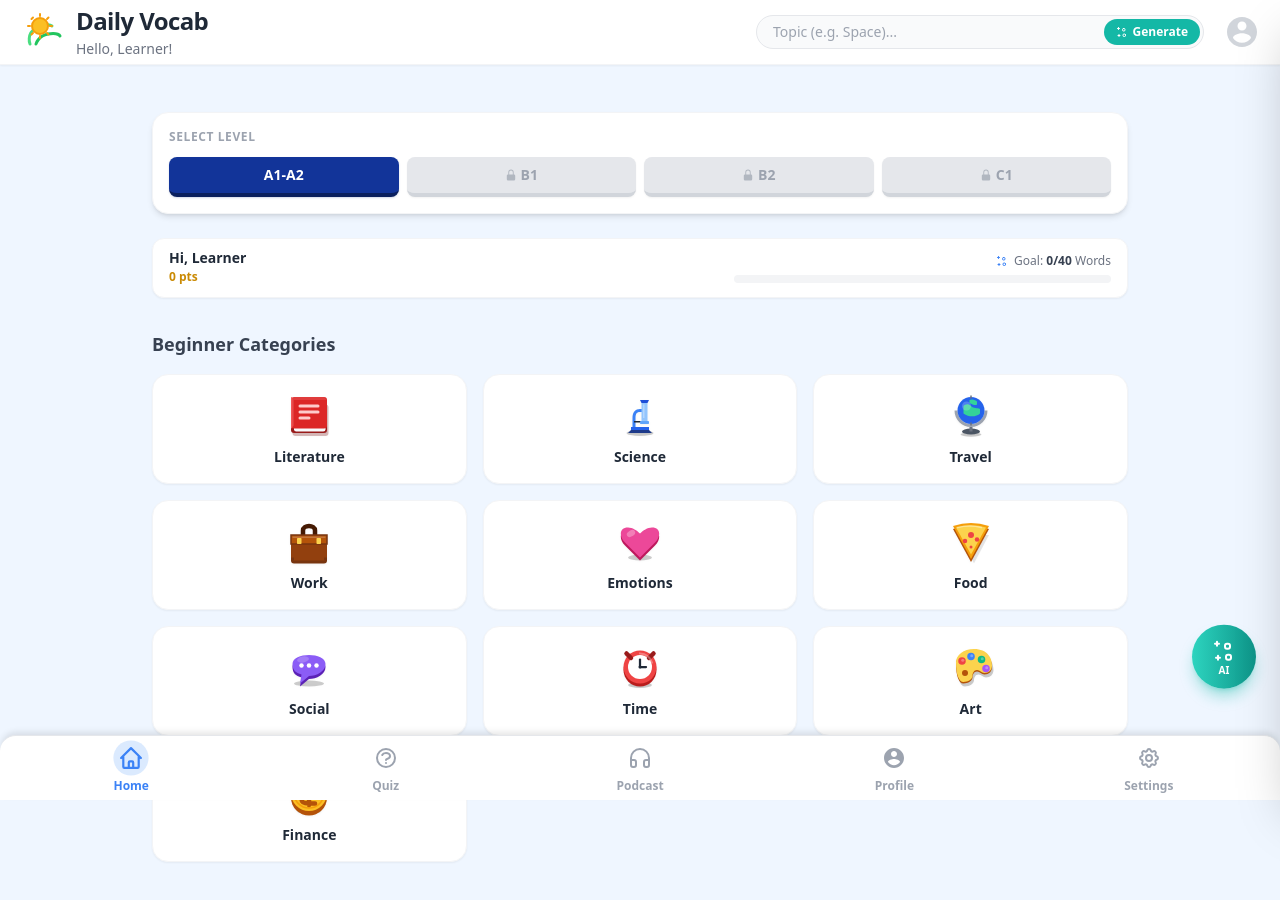
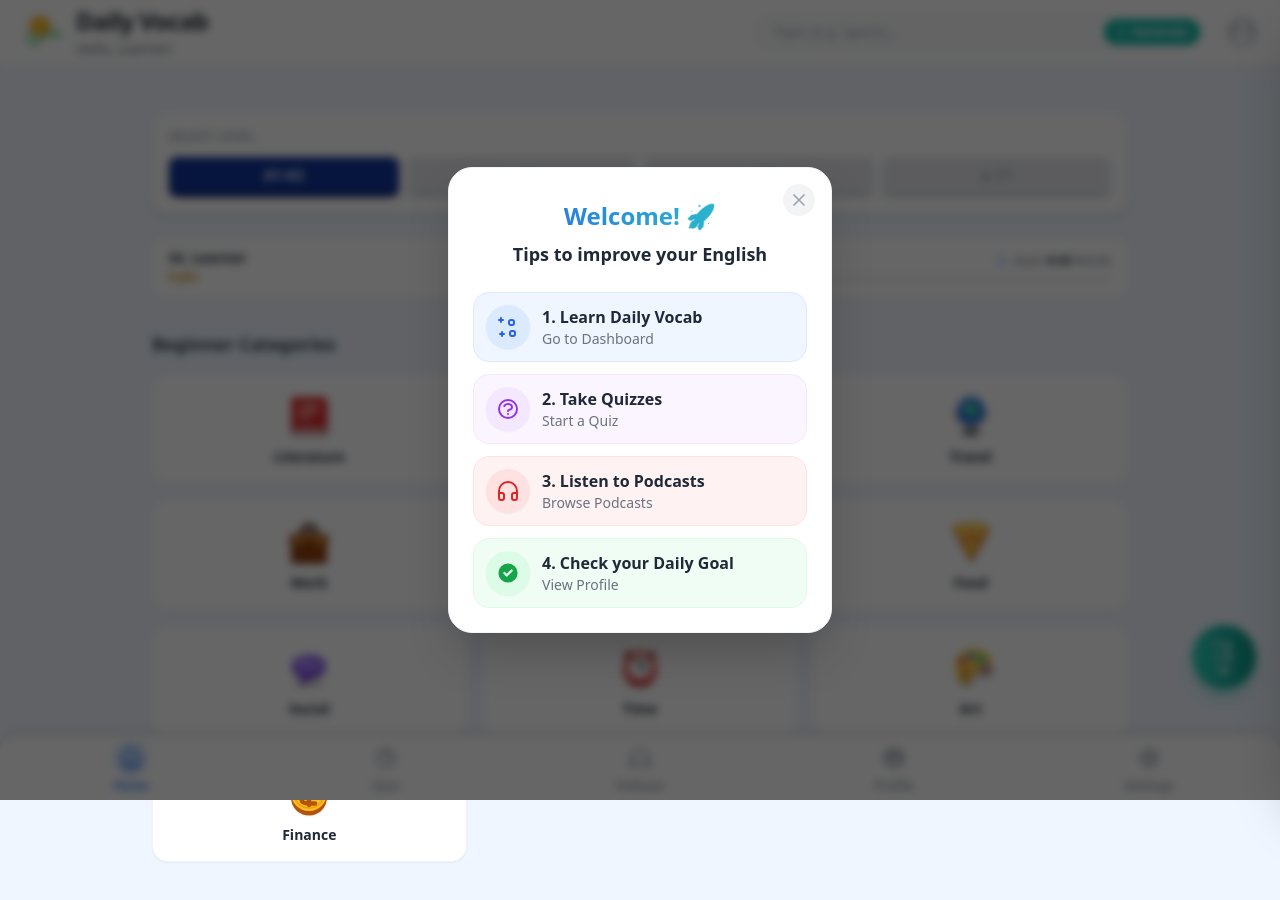
Before and after one commit to ejason5231-commits/Daily-Vocab, a React (Vite) app: page / in a window 1280 px wide. Shown: the top 900 px of the page. Built offline with nearby package versions, Linux system fonts and the light colour scheme; no server answers.

Commit message:
feat: Add welcome tips modal
Introduces a new modal component that displays welcome tips to new users. This modal offers suggestions for navigating the app and improving vocabulary learning. It is displayed on initial app load and can be dismissed by the user.

```diff
--- a/App.tsx
+++ b/App.tsx
@@ -13,6 +13,7 @@ import BadgeNotification from './components/BadgeNotification';
 import LevelUpNotification from './components/LevelUpNotification';
 import BottomNavigation from './components/BottomNavigation';
 import LoginModal from './components/LoginModal';
+import TipsModal from './components/TipsModal';
 import { Category, VocabularyWord, DailyGoal, DailyProgress, Badge } from './types';
 import { CATEGORIES, VOCABULARY_DATA } from './constants';
 import { getVocabularyForCategory } from './services/geminiService';
@@ -36,6 +37,7 @@ const App: React.FC = () => {
   const [isSidebarOpen, setIsSidebarOpen] = useState(false);
   const [isQuizActive, setIsQuizActive] = useState(false);
   const [isLoginModalOpen, setIsLoginModalOpen] = useState(false);
+  const [showTipsModal, setShowTipsModal] = useState(true);
 
   // Settings & User State
   const [theme, setTheme] = useState<'light' | 'dark'>(() => {
@@ -502,6 +504,12 @@ const App: React.FC = () => {
         onLogin={handleLogin}
       />
 
+      <TipsModal
+        isOpen={showTipsModal}
+        onClose={() => setShowTipsModal(false)}
+        onNavigate={handleTabChange}
+      />
+
       <Sidebar
         isOpen={isSidebarOpen}
         onClose={() => setIsSidebarOpen(false)}
--- /dev/null
+++ b/components/TipsModal.tsx
@@ -0,0 +1,103 @@
+
+import React from 'react';
+import { SparklesIcon, QuizIcon, HeadphonesIcon, CloseIcon, CheckCircleIconSolid } from './icons';
+
+interface TipsModalProps {
+  isOpen: boolean;
+  onClose: () => void;
+  onNavigate: (tab: 'home' | 'quiz' | 'podcast' | 'profile') => void;
+}
+
+const TipsModal: React.FC<TipsModalProps> = ({ isOpen, onClose, onNavigate }) => {
+  if (!isOpen) return null;
+
+  const handleAction = (tab: 'home' | 'quiz' | 'podcast' | 'profile') => {
+    onNavigate(tab);
+    onClose();
+  };
+
+  return (
+    <div className="fixed inset-0 z-[150] flex items-center justify-center p-4">
+      {/* Backdrop */}
+      <div
+        className="absolute inset-0 bg-black/60 backdrop-blur-sm transition-opacity animate-fade-in"
+        onClick={onClose}
+      ></div>
+
+      {/* Modal Content */}
+      <div className="relative bg-white dark:bg-gray-800 rounded-3xl shadow-2xl w-full max-w-sm p-6 transform transition-all scale-100 animate-scale-in border border-gray-100 dark:border-gray-700 max-h-[90vh] overflow-y-auto no-scrollbar">
+        <button
+          onClick={onClose}
+          className="absolute top-4 right-4 text-gray-400 hover:text-gray-600 dark:hover:text-gray-200 transition-colors bg-gray-100 dark:bg-gray-700 p-1.5 rounded-full z-10"
+        >
+          <CloseIcon className="w-5 h-5" />
+        </button>
+
+        <div className="text-center mb-6 mt-2">
+          <h2 className="text-2xl font-black text-transparent bg-clip-text bg-gradient-to-r from-blue-600 to-teal-400 mb-2">
+            Welcome! 🚀
+          </h2>
+          <p className="text-lg font-bold text-gray-800 dark:text-white">
+            Tips to improve your English
+          </p>
+        </div>
+
+        <div className="space-y-3">
+          <button
+            onClick={() => handleAction('home')}
+            className="w-full flex items-center bg-blue-50 dark:bg-gray-700/50 p-3 rounded-2xl border border-blue-100 dark:border-gray-600 hover:bg-blue-100 dark:hover:bg-gray-700 transition-all transform hover:scale-[1.02] text-left group"
+          >
+            <div className="bg-blue-100 text-blue-600 p-2.5 rounded-full mr-3 shadow-sm flex-shrink-0 group-hover:scale-110 transition-transform">
+              <SparklesIcon className="w-6 h-6" />
+            </div>
+            <div>
+                <p className="font-bold text-gray-800 dark:text-gray-100 text-base">1. Learn Daily Vocab</p>
+                <p className="text-sm text-gray-500 dark:text-gray-400">Go to Dashboard</p>
+            </div>
+          </button>
+
+          <button
+            onClick={() => handleAction('quiz')}
+            className="w-full flex items-center bg-purple-50 dark:bg-gray-700/50 p-3 rounded-2xl border border-purple-100 dark:border-gray-600 hover:bg-purple-100 dark:hover:bg-gray-700 transition-all transform hover:scale-[1.02] text-left group"
+          >
+            <div className="bg-purple-100 text-purple-600 p-2.5 rounded-full mr-3 shadow-sm flex-shrink-0 group-hover:scale-110 transition-transform">
+              <QuizIcon className="w-6 h-6" />
+            </div>
+            <div>
+                <p className="font-bold text-gray-800 dark:text-gray-100 text-base">2. Take Quizzes</p>
+                <p className="text-sm text-gray-500 dark:text-gray-400">Start a Quiz</p>
+            </div>
+          </button>
+
+          <button
+            onClick={() => handleAction('podcast')}
+            className="w-full flex items-center bg-red-50 dark:bg-gray-700/50 p-3 rounded-2xl border border-red-100 dark:border-gray-600 hover:bg-red-100 dark:hover:bg-gray-700 transition-all transform hover:scale-[1.02] text-left group"
+          >
+            <div className="bg-red-100 text-red-600 p-2.5 rounded-full mr-3 shadow-sm flex-shrink-0 group-hover:scale-110 transition-transform">
+              <HeadphonesIcon className="w-6 h-6" />
+            </div>
+             <div>
+                <p className="font-bold text-gray-800 dark:text-gray-100 text-base">3. Listen to Podcasts</p>
+                <p className="text-sm text-gray-500 dark:text-gray-400">Browse Podcasts</p>
+            </div>
+          </button>
+
+          <button
+            onClick={() => handleAction('profile')}
+            className="w-full flex items-center bg-green-50 dark:bg-gray-700/50 p-3 rounded-2xl border border-green-100 dark:border-gray-600 hover:bg-green-100 dark:hover:bg-gray-700 transition-all transform hover:scale-[1.02] text-left group"
+          >
+            <div className="bg-green-100 text-green-600 p-2.5 rounded-full mr-3 shadow-sm flex-shrink-0 group-hover:scale-110 transition-transform">
+              <CheckCircleIconSolid className="w-6 h-6" />
+            </div>
+             <div>
+                <p className="font-bold text-gray-800 dark:text-gray-100 text-base">4. Check your Daily Goal</p>
+                <p className="text-sm text-gray-500 dark:text-gray-400">View Profile</p>
+            </div>
+          </button>
+        </div>
+      </div>
+    </div>
+  );
+};
+
+export default TipsModal;
```
